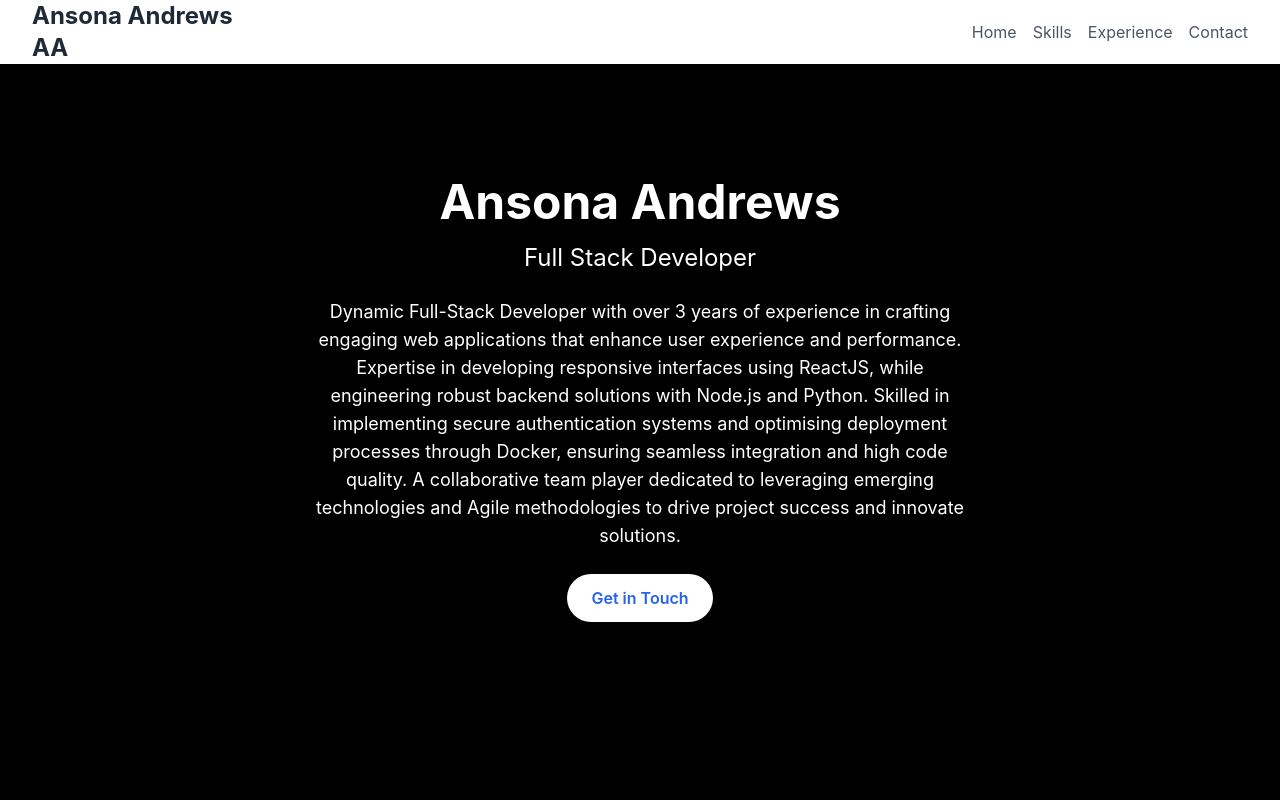
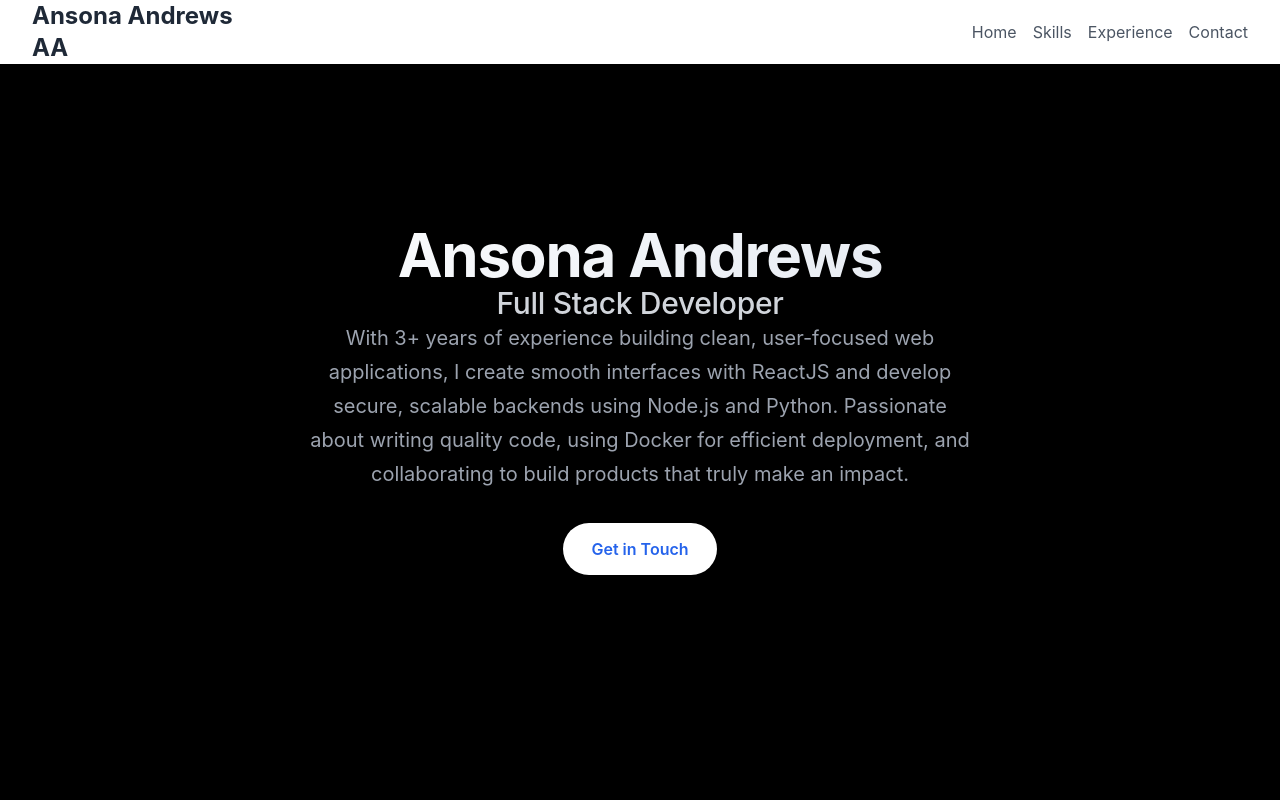
Before and after one commit to Ansona-001/my-portfolio, a React (Vite) app: page / in a window 1280 px wide. Shown: the top 800 px of the page. Built offline with nearby package versions, Linux system fonts and the light colour scheme.

Commit message:
Add framer-motion for animations and enhance intro component styling

```diff
--- a/package.json
+++ b/package.json
@@ -9,6 +9,7 @@
     "preview": "vite preview"
   },
   "dependencies": {
+    "framer-motion": "^12.23.24",
     "lucide-react": "^0.553.0",
     "react": "^18.2.0",
     "react-dom": "^18.2.0"
--- a/src/components/intro/intro.css
+++ b/src/components/intro/intro.css
@@ -1,23 +1,37 @@
 .intro-section {
-  @apply min-h-screen flex items-center justify-center bg-black text-white px-4 sm:px-6 md:px-0;
+  @apply min-h-screen flex items-center justify-center bg-black text-white px-4 sm:px-6 lg:px-8;
+  scroll-margin-top: 5rem; /* Smooth scroll offset for fixed navbars */
 }
 
 .intro-container {
-  @apply text-center;
+  @apply w-full max-w-4xl mx-auto text-center;
 }
 
 .intro-name {
-  @apply text-5xl font-bold mb-4;
+  @apply text-4xl sm:text-5xl lg:text-6xl font-bold tracking-tight;
+  letter-spacing: -0.02em;
+  background: linear-gradient(135deg, #ffffff 0%, #e2e8f0 100%);
+  -webkit-background-clip: text;
+  -webkit-text-fill-color: transparent;
+  background-clip: text;
 }
 
 .intro-title {
-  @apply text-2xl mb-6;
+  @apply text-xl sm:text-2xl lg:text-3xl font-medium text-gray-300;
+  letter-spacing: -0.01em;
 }
 
 .intro-description {
-  @apply text-lg max-w-2xl mx-auto;
+  @apply text-base sm:text-lg lg:text-xl leading-relaxed text-gray-400 max-w-2xl mx-auto;
+  line-height: 1.7;
 }
 
 .intro-button {
-  @apply mt-6 inline-block bg-white text-blue-600 px-6 py-3 rounded-full font-semibold hover:bg-gray-100;
+  @apply mt-8 inline-flex items-center justify-center
+         bg-white text-blue-600 font-semibold
+         px-7 py-3.5 rounded-full
+         shadow-lg transition-all duration-300 ease-out
+         hover:bg-gray-50 hover:shadow-xl
+         focus-visible:outline-none focus-visible:ring-4 focus-visible:ring-blue-500/50
+         active:scale-95;
 }
--- a/src/components/intro/intro.tsx
+++ b/src/components/intro/intro.tsx
@@ -1,29 +1,92 @@
+"use client";
+
 import React from "react";
+import { motion, easeOut, backOut } from "framer-motion";
 import "./intro.css";
 
+const containerVariants = {
+  hidden: { opacity: 0 },
+  visible: {
+    opacity: 1,
+    transition: {
+      duration: 0.4,
+      staggerChildren: 0.18,
+      delayChildren: 0.15,
+    },
+  },
+};
+
+const itemVariants = {
+  hidden: { opacity: 0, y: 24 },
+  visible: {
+    opacity: 1,
+    y: 0,
+    transition: { duration: 0.65, ease: easeOut },
+  },
+};
+
+const buttonVariants = {
+  hidden: { opacity: 0, scale: 0.85 },
+  visible: {
+    opacity: 1,
+    scale: 1,
+    transition: { duration: 0.5, ease: backOut },
+  },
+};
 const Intro: React.FC = () => {
   return (
-    <section id="home" className="intro-section">
+    <section
+      id="home"
+      className="intro-section"
+      aria-labelledby="intro-heading"
+    >
       <div className="intro-container">
-        <h2 className="intro-name">Ansona Andrews</h2>
-        <p className="intro-title">Full Stack Developer</p>
-        <p className="intro-description">
-          Dynamic Full-Stack Developer with over 3 years of experience in
-          crafting engaging web applications that enhance user experience and
-          performance. Expertise in developing responsive interfaces using
-          ReactJS, while engineering robust backend solutions with Node.js and
-          Python. Skilled in implementing secure authentication systems and
-          optimising deployment processes through Docker, ensuring seamless
-          integration and high code quality. A collaborative team player
-          dedicated to leveraging emerging technologies and Agile methodologies
-          to drive project success and innovate solutions.
-        </p>
-        <a href="#contact" className="intro-button">
-          Get in Touch
-        </a>
+        <motion.div
+          variants={containerVariants}
+          initial="hidden"
+          animate="visible"
+          className="flex flex-col items-center space-y-6 sm:space-y-7"
+        >
+          <motion.h1
+            id="intro-heading"
+            variants={itemVariants}
+            className="intro-name"
+          >
+            Ansona Andrews
+          </motion.h1>
+
+          <motion.p
+            variants={itemVariants}
+            className="intro-title"
+            aria-label="Full Stack Developer"
+          >
+            Full Stack Developer
+          </motion.p>
+          <motion.p variants={itemVariants} className="intro-description">
+            With 3+ years of experience building clean, user-focused web
+            applications, I create smooth interfaces with ReactJS and develop
+            secure, scalable backends using Node.js and Python. Passionate about
+            writing quality code, using Docker for efficient deployment, and
+            collaborating to build products that truly make an impact.
+          </motion.p>
+
+          <motion.a
+            href="#contact"
+            variants={buttonVariants}
+            whileHover={{
+              scale: 1.06,
+              boxShadow: "0 12px 24px rgba(0,0,0,0.25)",
+            }}
+            whileTap={{ scale: 0.96 }}
+            className="intro-button"
+            aria-label="Contact Ansona Andrews"
+          >
+            Get in Touch
+          </motion.a>
+        </motion.div>
       </div>
     </section>
   );
 };
 
-export default Intro;
+export default React.memo(Intro);
```
Also changed, not shown: 1 other file (tests, documents, lock files or other folders).
